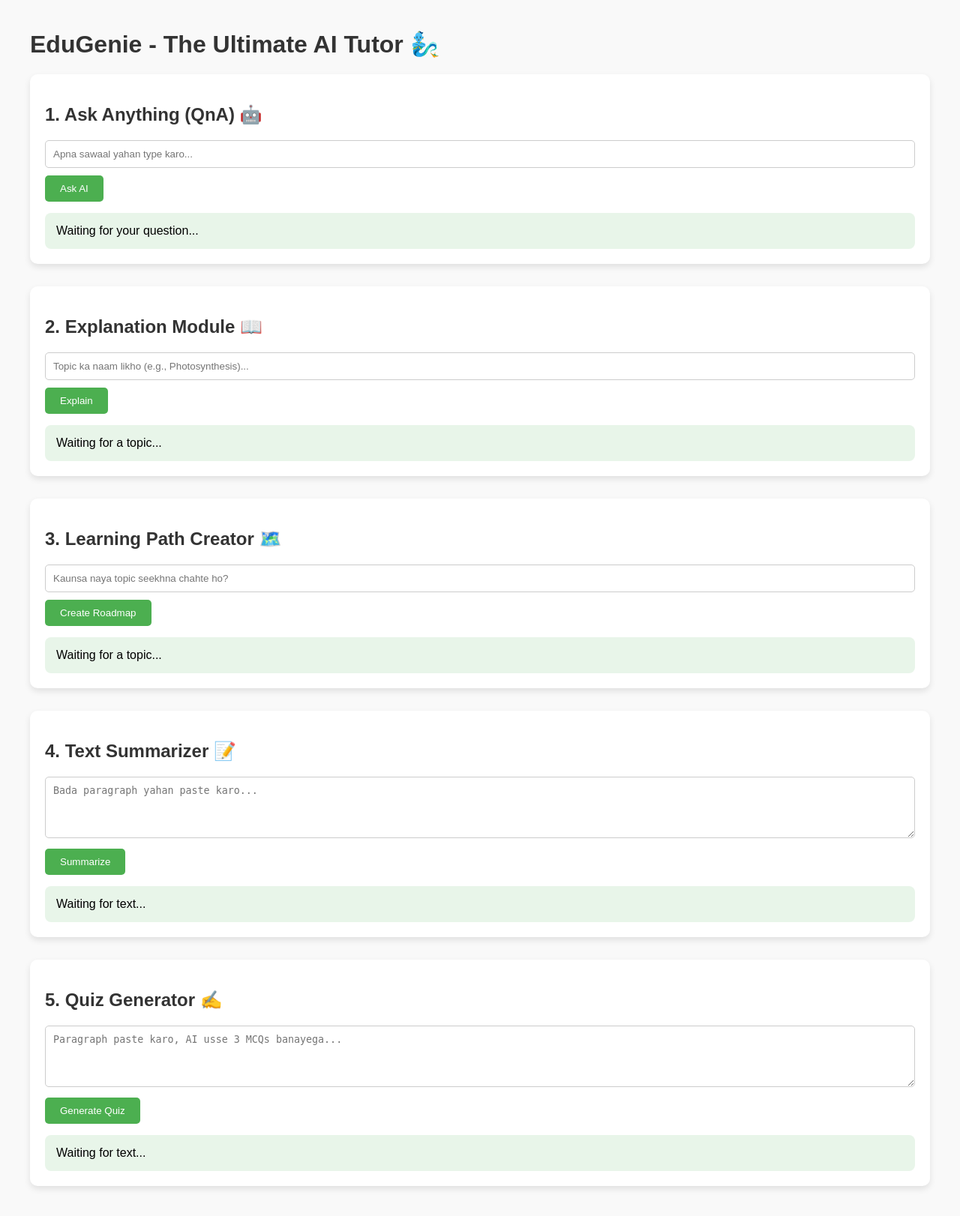
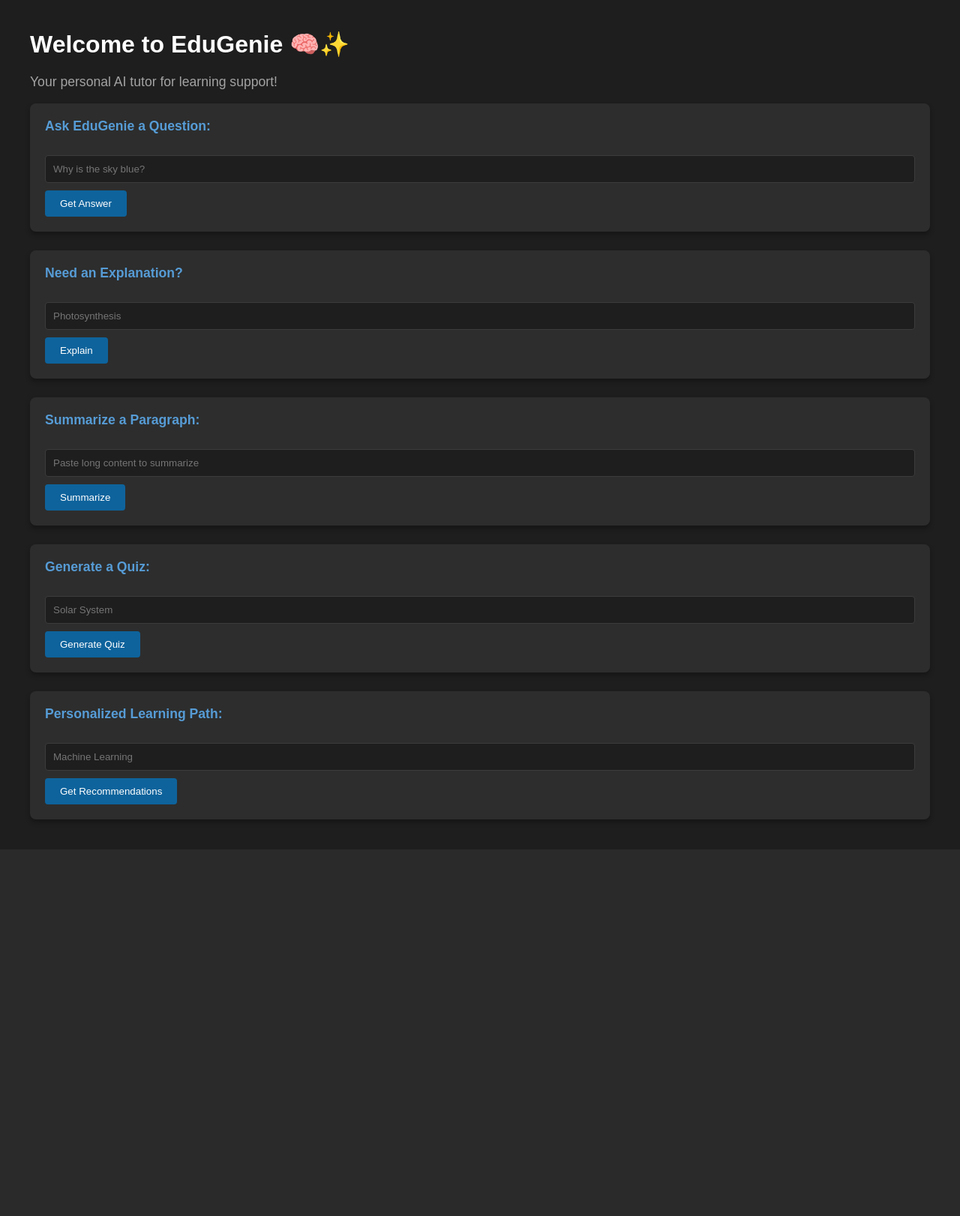
Before and after one commit to Reyansh2312/EduGenie, a FastAPI app: page / in a window 1280 px wide. Shown: the whole page at 75% size. After the commit the page ends 1104 px from the top, so only its background shows below. Run offline with FastAPI, Linux system fonts and the light colour scheme.

Commit message:
Completed Frontend UI Task: Added style.css and updated index.html forms

```diff
--- a/static/style.css
+++ b/static/style.css
@@ -0,0 +1,45 @@
+body {
+    font-family: Arial, sans-serif;
+    margin: 40px;
+    background-color: #1e1e1e; /* Dark theme to match the image vibe */
+    color: #d4d4d4;
+}
+h1 { color: #ffffff; }
+p { color: #a3a3a3; font-size: 1.1em; }
+form {
+    background: #2d2d2d;
+    padding: 20px;
+    border-radius: 8px;
+    box-shadow: 0 4px 6px rgba(0,0,0,0.3);
+    margin-bottom: 25px;
+}
+label strong { color: #569cd6; font-size: 1.1em; }
+input[type="text"], textarea {
+    width: 100%;
+    padding: 10px;
+    margin: 10px 0;
+    border: 1px solid #3c3c3c;
+    border-radius: 4px;
+    background-color: #1e1e1e;
+    color: white;
+    box-sizing: border-box;
+}
+button {
+    padding: 10px 20px;
+    background-color: #0e639c;
+    color: white;
+    border: none;
+    border-radius: 4px;
+    cursor: pointer;
+}
+button:hover { background-color: #1177bb; }
+.output {
+    background-color: #252526;
+    padding: 15px;
+    border-radius: 5px;
+    margin-bottom: 25px;
+    border-left: 4px solid #4caf50;
+    display: none; /* Hidden default */
+    white-space: pre-wrap;
+    color: #cecece;
+}
--- a/templates/index.html
+++ b/templates/index.html
@@ -3,125 +3,115 @@
 <head>
     <meta charset="UTF-8">
     <meta name="viewport" content="width=device-width, initial-scale=1.0">
-    <title>EduGenie - Ultimate AI Tutor</title>
-    <style>
-        body { font-family: Arial, sans-serif; margin: 40px; background-color: #f9f9f9; }
-        h1, h2 { color: #333; }
-        .card { background: white; padding: 20px; border-radius: 10px; box-shadow: 0 4px 8px rgba(0,0,0,0.1); margin-bottom: 30px; }
-        input, textarea { width: 100%; padding: 10px; margin-bottom: 10px; border: 1px solid #ccc; border-radius: 5px; box-sizing: border-box; }
-        button { padding: 10px 20px; cursor: pointer; background-color: #4CAF50; color: white; border: none; border-radius: 5px; }
-        button:hover { background-color: #45a049; }
-        .response-box { background-color: #e8f5e9; padding: 15px; border-radius: 8px; margin-top: 15px; white-space: pre-wrap; }
-    </style>
+    <title>EduGenie</title>
+    <!-- CSS File Link -->
+    <link rel="stylesheet" href="/static/style.css">
 </head>
 <body>
-    <h1>EduGenie - The Ultimate AI Tutor 🧞‍♂️</h1>
+    <h1>Welcome to EduGenie 🧠✨</h1>
+    <p>Your personal AI tutor for learning support!</p>
 
-    <div class="card">
-        <h2>1. Ask Anything (QnA) 🤖</h2>
-        <input type="text" id="qna-input" placeholder="Apna sawaal yahan type karo...">
-        <button onclick="fetchDataGET('/qa?question=', 'qna-input', 'qna-response', 'answer')">Ask AI</button>
-        <div id="qna-response" class="response-box">Waiting for your question...</div>
-    </div>
+    <!-- Q&A -->
+    <form id="qaForm" onsubmit="handleFormSubmit(event, '/qa?question=', 'question', 'qaResult', 'answer', 'GET')">
+        <label><strong>Ask EduGenie a Question:</strong></label><br><br>
+        <input type="text" id="question" placeholder="Why is the sky blue?" required>
+        <button type="submit">Get Answer</button>
+    </form>
+    <div id="qaResult" class="output"></div>
 
-    <div class="card">
-        <h2>2. Explanation Module 📖</h2>
-        <input type="text" id="explain-input" placeholder="Topic ka naam likho (e.g., Photosynthesis)...">
-        <button onclick="fetchDataPOST('/explain/', 'explain-input', 'explain-response', 'explanation', 'topic')">Explain</button>
-        <div id="explain-response" class="response-box">Waiting for a topic...</div>
-    </div>
+    <!-- Explanation -->
+    <form id="explainForm" onsubmit="handleFormSubmit(event, '/explain/', 'topic', 'explanationResult', 'explanation', 'POST', 'topic')">
+        <label><strong>Need an Explanation?</strong></label><br><br>
+        <input type="text" id="topic" placeholder="Photosynthesis" required>
+        <button type="submit">Explain</button>
+    </form>
+    <div id="explanationResult" class="output"></div>
 
-    <div class="card">
-        <h2>3. Learning Path Creator 🗺️</h2>
-        <input type="text" id="path-input" placeholder="Kaunsa naya topic seekhna chahte ho?">
-        <button onclick="fetchDataGET('/learn/recommendations?topic=', 'path-input', 'path-response', 'recommendation')">Create Roadmap</button>
-        <div id="path-response" class="response-box">Waiting for a topic...</div>
-    </div>
+    <!-- Summary -->
+    <form id="summaryForm" onsubmit="handleFormSubmit(event, '/summarize/', 'summaryText', 'summaryResult', 'summary', 'POST', 'text')">
+        <label><strong>Summarize a Paragraph:</strong></label><br><br>
+        <input type="text" id="summaryText" placeholder="Paste long content to summarize" required>
+        <button type="submit">Summarize</button>
+    </form>
+    <div id="summaryResult" class="output"></div>
 
-    <div class="card">
-        <h2>4. Text Summarizer 📝</h2>
-        <textarea id="summary-input" rows="4" placeholder="Bada paragraph yahan paste karo..."></textarea>
-        <button onclick="fetchDataPOST('/summarize/', 'summary-input', 'summary-response', 'summary', 'text')">Summarize</button>
-        <div id="summary-response" class="response-box">Waiting for text...</div>
-    </div>
+    <!-- Quiz -->
+    <form id="quizForm" onsubmit="handleQuizSubmit(event)">
+        <label><strong>Generate a Quiz:</strong></label><br><br>
+        <input type="text" id="quizText" placeholder="Solar System" required>
+        <button type="submit">Generate Quiz</button>
+    </form>
+    <div id="quizResult" class="output"></div>
 
-    <div class="card">
-        <h2>5. Quiz Generator ✍️</h2>
-        <textarea id="quiz-input" rows="4" placeholder="Paragraph paste karo, AI usse 3 MCQs banayega..."></textarea>
-        <button onclick="generateQuiz()">Generate Quiz</button>
-        <div id="quiz-response" class="response-box">Waiting for text...</div>
-    </div>
+    <!-- Learning Recommendations -->
+    <form id="learnForm" onsubmit="handleFormSubmit(event, '/learn/recommendations?topic=', 'learnTopic', 'learnResult', 'recommendation', 'GET')">
+        <label><strong>Personalized Learning Path:</strong></label><br><br>
+        <input type="text" id="learnTopic" placeholder="Machine Learning" required>
+        <button type="submit">Get Recommendations</button>
+    </form>
+    <div id="learnResult" class="output"></div>
 
     <script>
-        // GET API ke liye function
-        async function fetchDataGET(urlBase, inputId, responseId, responseKey) {
+        // API Data Fetching Logic
+        async function handleFormSubmit(event, urlBase, inputId, resultId, responseKey, method, payloadKey=null) {
+            event.preventDefault();
             const inputVal = document.getElementById(inputId).value;
-            const responseBox = document.getElementById(responseId);
-            if (!inputVal) { alert("Please type something!"); return; }
+            const resultDiv = document.getElementById(resultId);
 
-            responseBox.innerText = "Soch raha hu... ⏳";
+            resultDiv.style.display = "block";
+            resultDiv.innerText = "⏳ Processing...";
+
             try {
-                const res = await fetch(urlBase + encodeURIComponent(inputVal));
-                const data = await res.json();
-                responseBox.innerText = data[responseKey];
-            } catch (error) {
-                responseBox.innerText = "Error: " + error;
-            }
-        }
-
-        // POST API ke liye function
-        async function fetchDataPOST(url, inputId, responseId, responseKey, payloadKey) {
-            const inputVal = document.getElementById(inputId).value;
-            const responseBox = document.getElementById(responseId);
-            if (!inputVal) { alert("Please type something!"); return; }
-
-            responseBox.innerText = "Soch raha hu... ⏳";
-            try {
+                let response;
+                if (method === 'GET') {
+                    response = await fetch(urlBase + encodeURIComponent(inputVal));
+                } else {
                     const bodyData = {};
                     bodyData[payloadKey] = inputVal;
-
-                const res = await fetch(url, {
+                    response = await fetch(urlBase, {
                         method: "POST",
                         headers: { "Content-Type": "application/json" },
                         body: JSON.stringify(bodyData)
                     });
-                const data = await res.json();
-                responseBox.innerText = data[responseKey] || data.error;
+                }
+                const data = await response.json();
+                resultDiv.innerText = data[responseKey] || data.error || "Done!";
             } catch (error) {
-                responseBox.innerText = "Error: " + error;
+                resultDiv.innerText = "⚠️ Error: " + error;
             }
         }
 
-        // Quiz JSON ke liye alag function
-        async function generateQuiz() {
-            const inputVal = document.getElementById("quiz-input").value;
-            const responseBox = document.getElementById("quiz-response");
-            if (!inputVal) { alert("Please paste a paragraph!"); return; }
+        async function handleQuizSubmit(event) {
+            event.preventDefault();
+            const inputVal = document.getElementById("quizText").value;
+            const resultDiv = document.getElementById("quizResult");
 
-            responseBox.innerText = "MCQs bana raha hu... ⏳";
+            resultDiv.style.display = "block";
+            resultDiv.innerText = "⏳ Generating MCQs...";
+
             try {
-                const res = await fetch("/quiz", {
+                const response = await fetch("/quiz", {
                     method: "POST",
                     headers: { "Content-Type": "application/json" },
                     body: JSON.stringify({ text: inputVal })
                 });
-                const data = await res.json();
-                let htmlOutput = "";
+                const data = await response.json();
 
                 if (data.quiz && Array.isArray(data.quiz)) {
+                    let htmlOutput = "";
                     data.quiz.forEach((q, index) => {
                         htmlOutput += `<strong>Q${index + 1}: ${q.question}</strong><br>`;
                         if(q.options) {
                             q.options.forEach(opt => htmlOutput += `- ${opt}<br>`);
                         }
-                        htmlOutput += `<span style="color: green;"><b>Answer:</b> ${q.answer}</span><br><br>`;
+                        htmlOutput += `<span style="color: #4caf50;"><b>Answer:</b> ${q.answer}</span><br><br>`;
                     });
-                    responseBox.innerHTML = htmlOutput;
+                    resultDiv.innerHTML = htmlOutput;
                 } else {
-                    responseBox.innerText = data.error || "Quiz generation failed.";
+                    resultDiv.innerText = data.error || "Quiz generation failed.";
                 }
             } catch (error) {
-                responseBox.innerText = "Error: " + error;
+                resultDiv.innerText = "⚠️ Error: " + error;
             }
         }
     </script>
```
Lines whose indentation alone changed are shown as unchanged.
